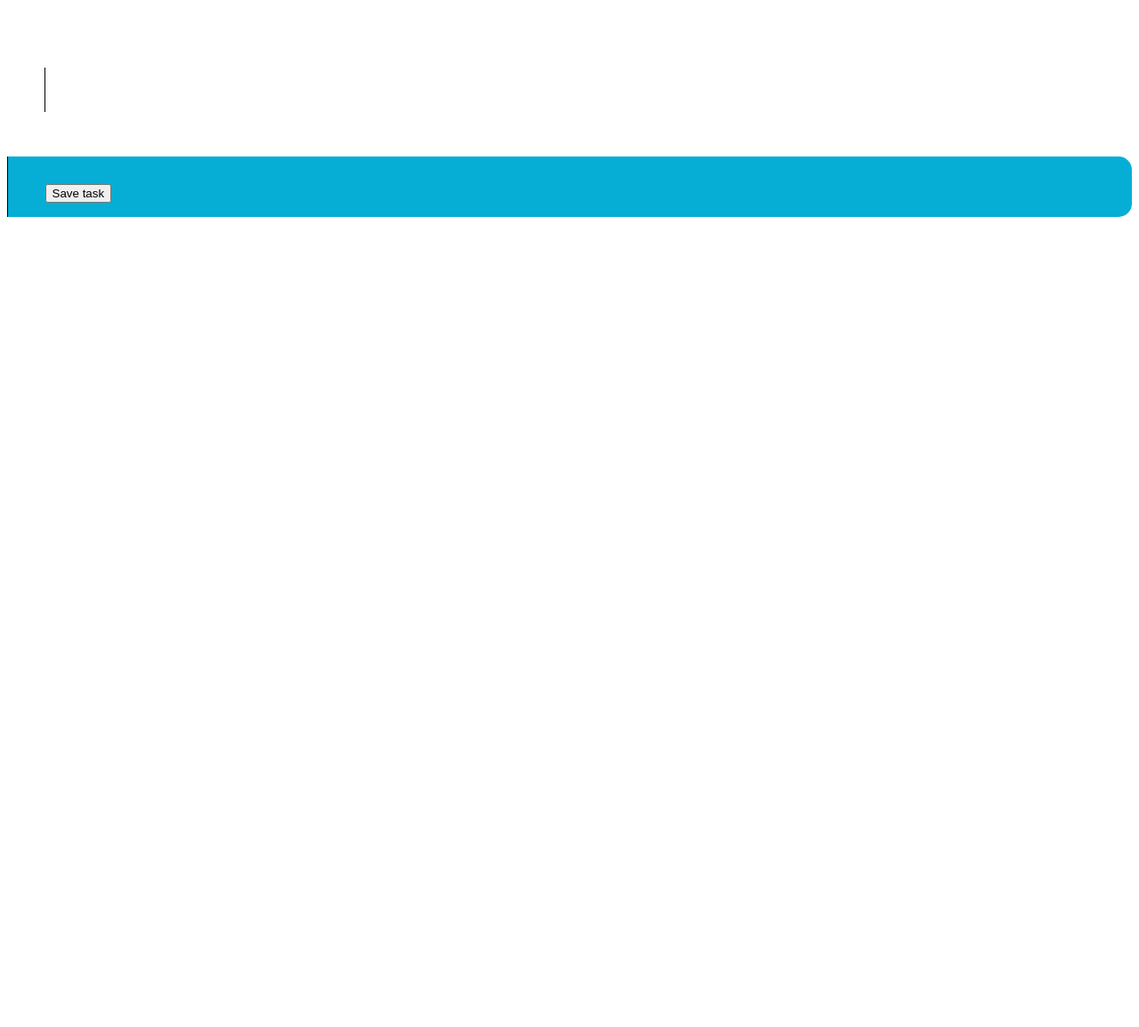
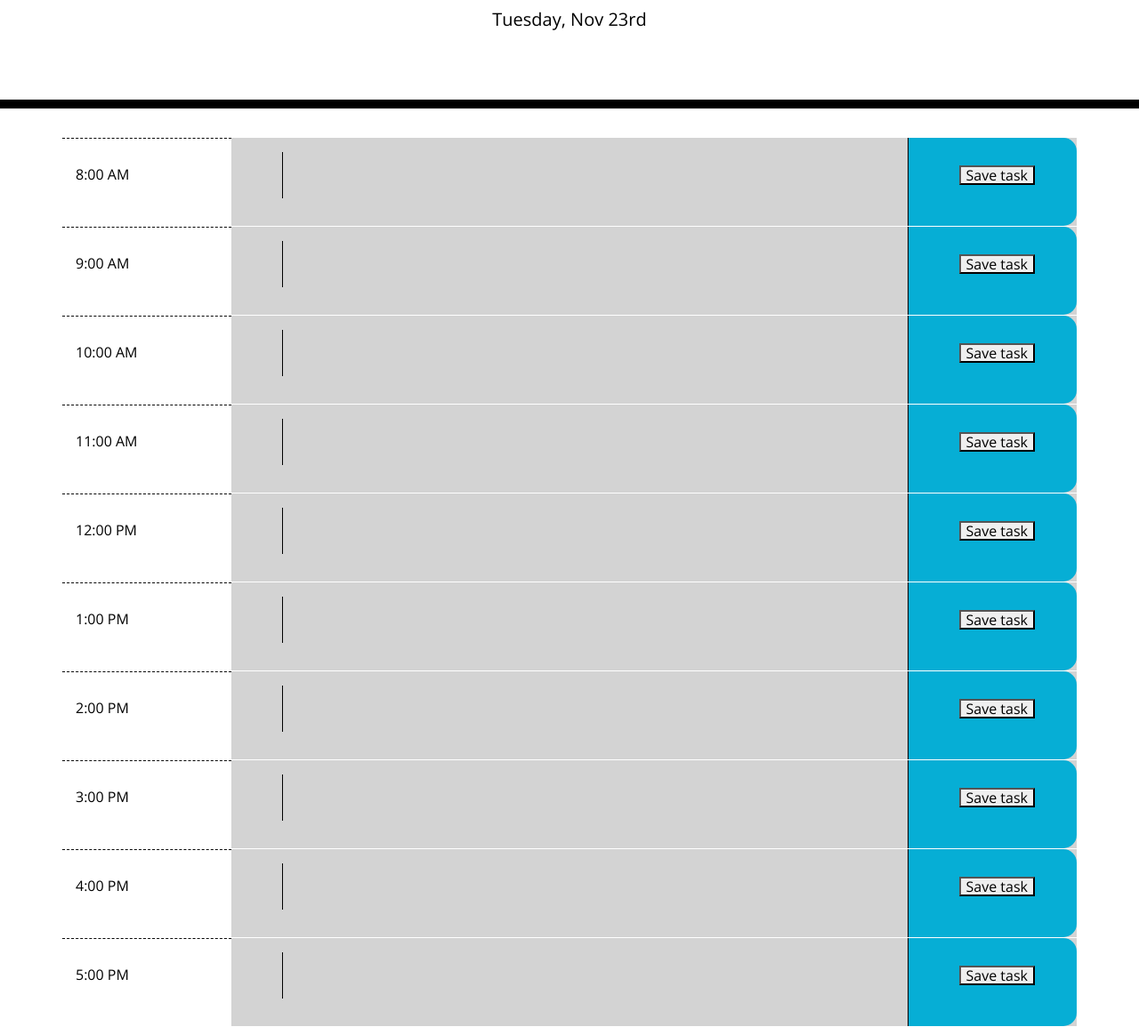
Before and after one commit to L-Buchholz/day-calendar, a plain HTML site: page index.html in a window 1280 px wide. Shown: the part 182-1337 px from the top of the page at 89% size. Before the commit the page ends 800 px from the top, so only its background shows below. Drawn offline with nearby package versions, Linux system fonts and the light colour scheme.

Commit message:
Revert "Initial commit"
This reverts commit 45aaa91875c69c64df151b1a42ce009fa12687b1.

```diff
--- a/assets/js/script.js
+++ b/assets/js/script.js
@@ -1,17 +1,46 @@
 //*Variables for the following functions
 
-//ENTER HERE
+//Sets current date for header
+var today = moment();
+$("#currentDay").text(today.format("dddd, MMM Do"));
+
+//Establishes current time by hour
+var hour = moment().hour();
+console.log(hour);
 
 //FUNCTIONS
-var weather = function () {
-  //Key: d087fc41244c27da84e39f7fd175d3d7
-  var requestUrl =
-    "https://api.openweathermap.org/data/2.5/forecast?q=Denver&appid=d087fc41244c27da84e39f7fd175d3d7";
+//Adds past, present, or future classes based on current time
+//Starts at 8, goes until less than 18, add +1 every time the "for loop" loops (which is continous)
+for (var calendarHour = 8; calendarHour < 18; calendarHour++) {
+  var currentHour = $("#" + calendarHour);
+  if (hour == calendarHour) {
+    currentHour.addClass("present");
+  } else if (hour > calendarHour) {
+    currentHour.addClass("past");
+  } else {
+    currentHour.addClass("future");
+  }
+  //Follows functions defined below; here calendarHour points at the item stored by hourId
+  var textArea = $(currentHour).find("textarea");
+  var savedValue = localStorage.getItem(calendarHour);
+  $(textArea).val(savedValue);
+}
 
-  fetch(requestUrl)
-    /*Collects data from URL*/
-    .then(function (response) {
-      return response.json();
-    });
-};
-console.log(requestUrl);
+//EVENT LISTENERS (Allows "save" button to save items to localStorage)
+$(".row").on("click", saveHandler);
+//Function designates click event by row (instead of applying to all of them)
+function saveHandler(event) {
+  //Selects a specific row element (not yet defined)
+  var calendarRow = event.currentTarget;
+  //Selects "id" element to dictate what hour the event handler applies to (i.e., which row)
+  var hourId = calendarRow.getAttribute("id");
+  //Selects the associated button for a given calendar row
+  var saveButton = $(calendarRow).find("button");
+  //Selects the associated text area for a given calendar row
+  var textArea = $(calendarRow).find("textarea");
+  var taskText = textArea.val().trim();
+  if (saveButton.is(event.target)) {
+    //Save text to localStorage by row (hourId)
+    localStorage.setItem(hourId, taskText);
+  }
+}
--- a/index.html
+++ b/index.html
@@ -4,14 +4,30 @@
     <meta charset="UTF-8" />
     <meta name="viewport" content="width=device-width, initial-scale=1.0" />
     <meta http-equiv="X-UA-Compatible" content="ie=edge" />
-    <!--Add Bootstrap link here?-->
-    <link rel="stylesheet" href="#" />
+    <link
+      rel="stylesheet"
+      href="https://stackpath.bootstrapcdn.com/bootstrap/4.3.1/css/bootstrap.min.css"
+    />
+    <link
+      rel="stylesheet"
+      href="https://use.fontawesome.com/releases/v5.8.1/css/all.css"
+      integrity="sha384-50oBUHEmvpQ+1lW4y57PTFmhCaXp0ML5d60M1M7uH2+nqUivzIebhndOJK28anvf"
+      crossorigin="anonymous"
+    />
+    <link
+      href="https://fonts.googleapis.com/css?family=Open+Sans&display=swap"
+      rel="stylesheet"
+    />
     <link rel="stylesheet" href="./assets/css/style.css" />
-    <title>Weather dashboard</title>
+    <title>Work Day Scheduler</title>
   </head>
 
   <body>
-    <h2>Weather</h2>
+    <header class="jumbotron">
+      <h1 class="display-3">Work Day Scheduler</h1>
+      <p class="lead">A simple calendar app for scheduling your work day</p>
+      <p id="currentDay" class="lead"></p>
+    </header>
     <div class="container">
       <div class="row" id="8">
         <div class="hour col-2">
@@ -24,9 +40,109 @@
           <button>Save task</button>
         </div>
       </div>
+      <div class="row" id="9">
+        <div class="hour col-2">
+          <p>9:00 AM</p>
+        </div>
+        <div class="schedule col-8">
+          <textarea></textarea>
+        </div>
+        <div class="saveBtn col-2">
+          <button>Save task</button>
+        </div>
+      </div>
+      <div class="row" id="10">
+        <div class="hour col-2">
+          <p>10:00 AM</p>
+        </div>
+        <div class="schedule col-8">
+          <textarea></textarea>
+        </div>
+        <div class="saveBtn col-2">
+          <button>Save task</button>
+        </div>
+      </div>
+      <div class="row" id="11">
+        <div class="hour col-2">
+          <p>11:00 AM</p>
+        </div>
+        <div class="schedule col-8">
+          <textarea></textarea>
+        </div>
+        <div class="saveBtn col-2">
+          <button>Save task</button>
+        </div>
+      </div>
+      <div class="row" id="12">
+        <div class="hour col-2">
+          <p>12:00 PM</p>
+        </div>
+        <div class="schedule col-8">
+          <textarea></textarea>
+        </div>
+        <div class="saveBtn col-2">
+          <button>Save task</button>
+        </div>
+      </div>
+      <div class="row" id="13">
+        <div class="hour col-2">
+          <p>1:00 PM</p>
+        </div>
+        <div class="schedule col-8">
+          <textarea></textarea>
+        </div>
+        <div class="saveBtn col-2">
+          <button>Save task</button>
+        </div>
+      </div>
+      <div class="row" id="14">
+        <div class="hour col-2">
+          <p>2:00 PM</p>
+        </div>
+        <div class="schedule col-8">
+          <textarea></textarea>
+        </div>
+        <div class="saveBtn col-2">
+          <button>Save task</button>
+        </div>
+      </div>
+      <div class="row" id="15">
+        <div class="hour col-2">
+          <p>3:00 PM</p>
+        </div>
+        <div class="schedule col-8">
+          <textarea></textarea>
+        </div>
+        <div class="saveBtn col-2">
+          <button>Save task</button>
+        </div>
+      </div>
+      <div class="row" id="16">
+        <div class="hour col-2">
+          <p>4:00 PM</p>
+        </div>
+        <div class="schedule col-8">
+          <textarea></textarea>
+        </div>
+        <div class="saveBtn col-2">
+          <button>Save task</button>
+        </div>
+      </div>
+      <div class="row" id="17">
+        <div class="hour col-2">
+          <p>5:00 PM</p>
+        </div>
+        <div class="schedule col-8">
+          <textarea></textarea>
+        </div>
+        <div class="saveBtn col-2">
+          <button>Save task</button>
+        </div>
+      </div>
     </div>
 
     <script src="https://cdnjs.cloudflare.com/ajax/libs/jquery/3.2.1/jquery.min.js"></script>
+    <script src="https://cdnjs.cloudflare.com/ajax/libs/moment.js/2.24.0/moment.min.js"></script>
     <script type="text/javascript" src="./assets/js/script.js"></script>
   </body>
 </html>
```
Also changed, not shown: assets/images/day-calendar-screenshot.jpg (added), 2 other files.
